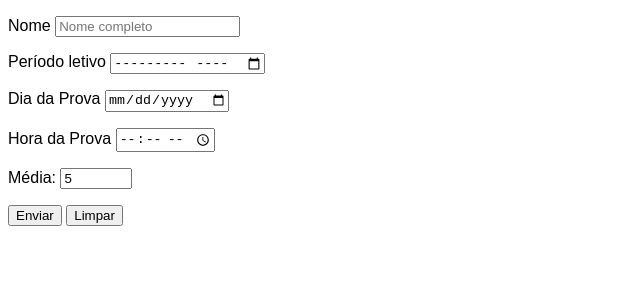
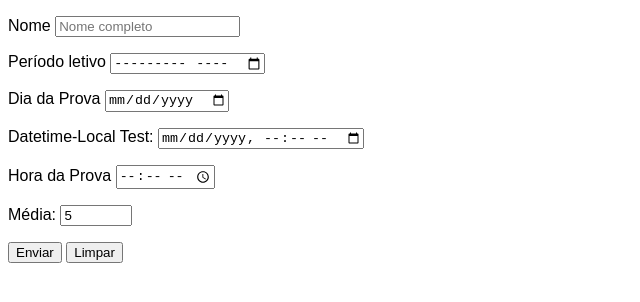
Before and after one commit to Niibler/html-css, a plain HTML site: page modulos/modulo-4/exercicios/ex025/form003.html in a window 1280 px wide. Shown: the whole page, without its empty margins (0-640 px from the left). Drawn offline with Linux system fonts and the light colour scheme.

Commit message:
Update form003.html

```diff
--- a/modulos/modulo-4/exercicios/ex025/form003.html
+++ b/modulos/modulo-4/exercicios/ex025/form003.html
@@ -25,6 +25,10 @@
             <input type="date" name="date" id="idate">
         </p>
         <p>
+            <label for="idatetime-local">Datetime-Local Test:</label>
+            <input type="datetime-local" name="datetime-local" id="idatetime-local">
+        </p>
+        <p>
             <label for="ihora">Hora da Prova</label>
             <input type="time" name="hora" id="ihora">
         </p>
```
